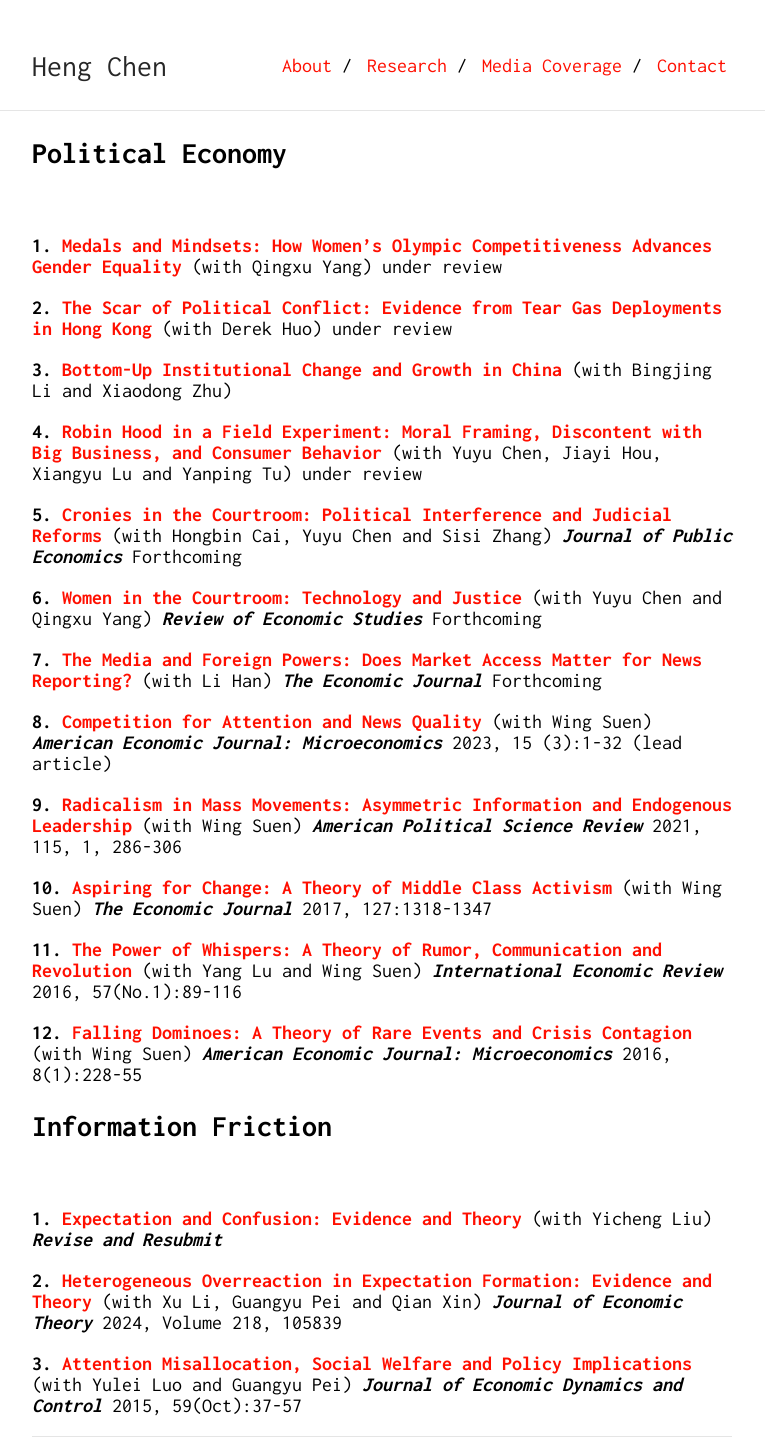
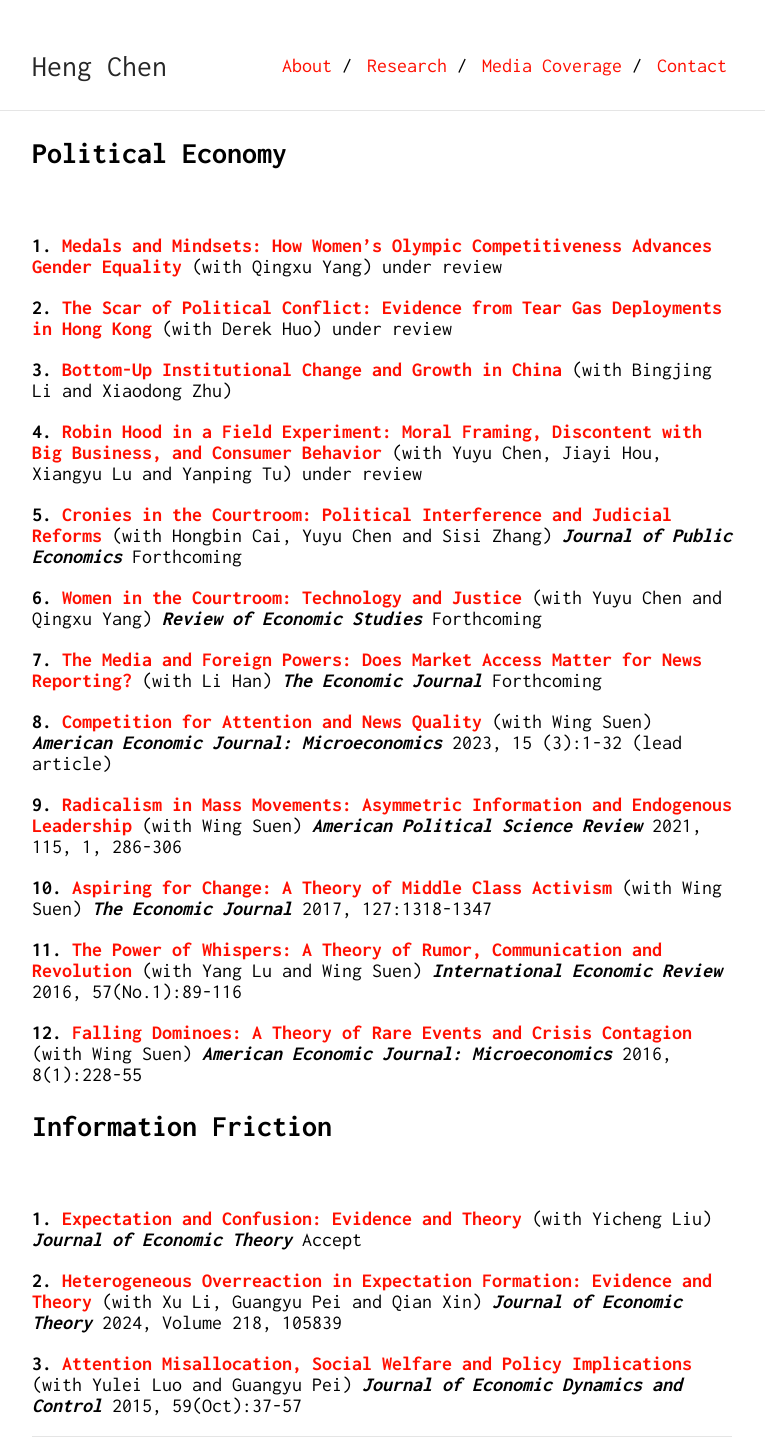
Before and after one commit to Shuyan0210611X/henrychen.github.io, a Jekyll site: the page built from research.md, in a window 1280 px wide. Shown: the whole page, without its empty margins (258-1023 px from the left). Built offline with Jekyll 4.4.1, drawn with Linux system fonts in a browser that asks for light colours; our own code applies the rules of GitHub Pages for plain Markdown files.

Commit message:
Update research.md

```diff
--- a/research.md
+++ b/research.md
@@ -44,7 +44,7 @@ permalink: /research/
 ## Information Friction
 <br>
 
-**1.** [**Expectation and Confusion: Evidence and Theory**](/files/trend20260102.pdf) (with Yicheng Liu) ***Revise and Resubmit***
+**1.** [**Expectation and Confusion: Evidence and Theory**](/files/trend20260102.pdf) (with Yicheng Liu) ***Journal of Economic Theory*** Accept
 <br>
 
 **2.** [**Heterogeneous Overreaction in Expectation Formation: Evidence and Theory**](/files/Heterogeneous.pdf) (with Xu Li, Guangyu Pei and Qian Xin) ***Journal of Economic Theory*** 2024, Volume 218, 105839
```
